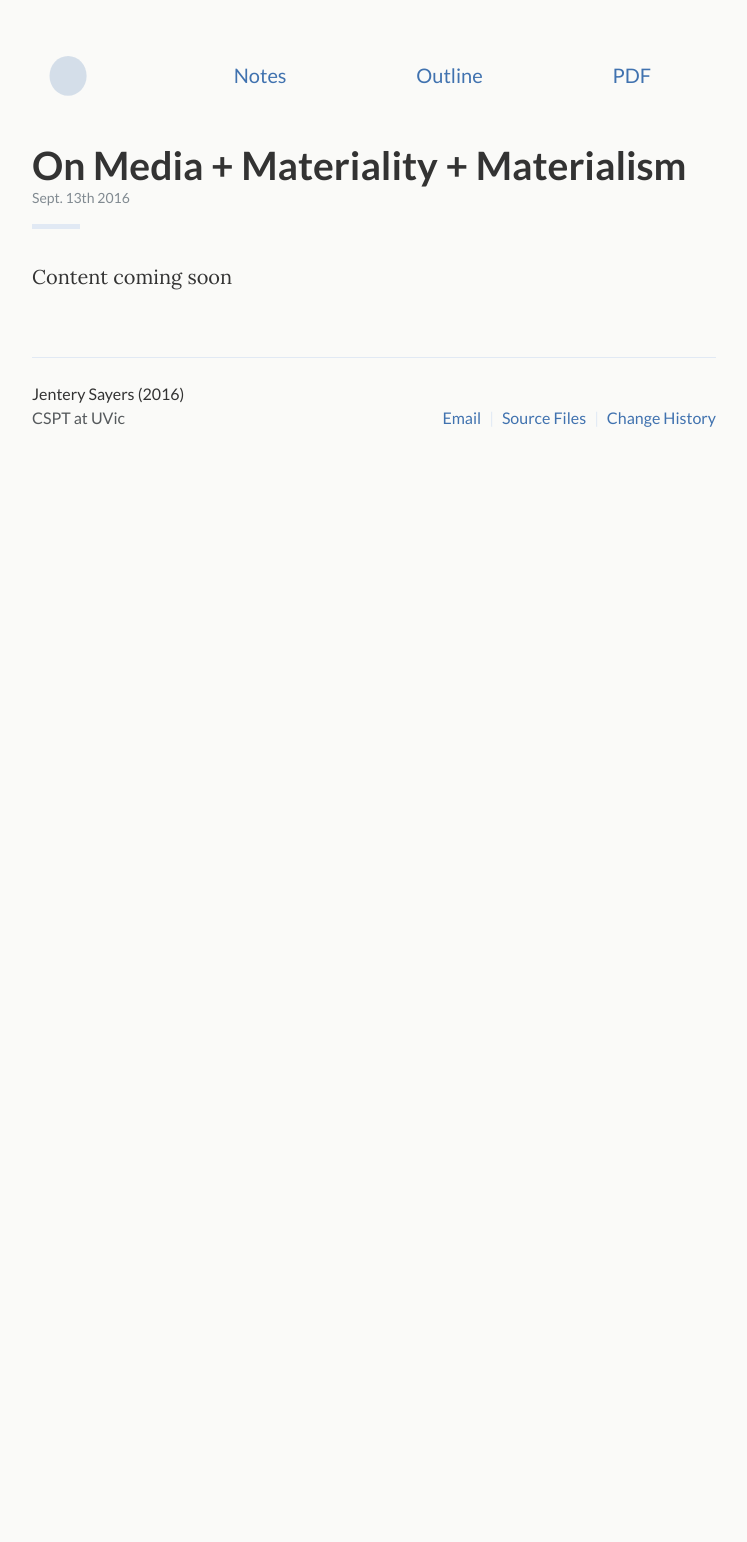
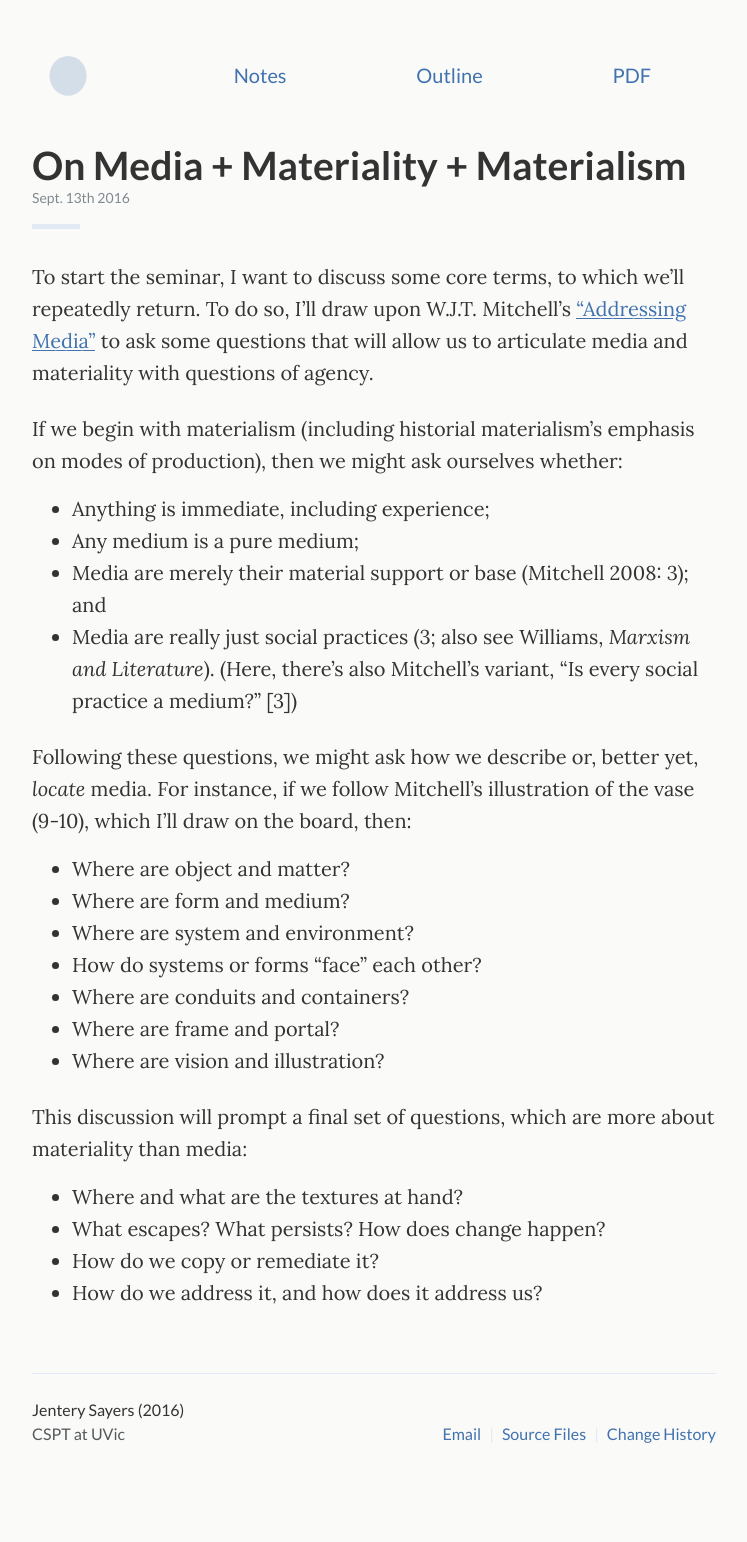
Before and after one commit to jentery/cspt500, a Jekyll site: the page built from _posts/2016-09-13-first.md, in a window 1280 px wide. Shown: the whole page, without its empty margins (266-1013 px from the left). Built offline with Jekyll 4.4.1, drawn with Linux system fonts in a browser that asks for light colours; before the commit the page ends 900 px from its top, so only the background shows below that.

```diff
--- a/_posts/2016-09-13-first.md
+++ b/_posts/2016-09-13-first.md
@@ -3,4 +3,28 @@
 desc: An overview of terms and contexts
 ---
 
-Content coming soon
+To start the seminar, I want to discuss some core terms, to which we'll repeatedly return. To do so, I'll draw upon W.J.T. Mitchell's ["Addressing Media"](http://www.mediatropes.com/index.php/Mediatropes/article/view/1771) to ask some questions that will allow us to articulate media and materiality with questions of agency.
+
+If we begin with materialism (including historial materialism's emphasis on modes of production), then we might ask ourselves whether:
+
+* Anything is immediate, including experience;
+* Any medium is a pure medium;
+* Media are merely their material support or base (Mitchell 2008: 3); and
+* Media are really just social practices (3; also see Williams, *Marxism and Literature*). (Here, there's also Mitchell's variant, "Is every social practice a medium?" [3])
+
+Following these questions, we might ask how we describe or, better yet, *locate* media. For instance, if we follow Mitchell's illustration of the vase (9-10), which I'll draw on the board, then:
+
+* Where are object and matter?
+* Where are form and medium?
+* Where are system and environment?
+* How do systems or forms "face" each other?
+* Where are conduits and containers?
+* Where are frame and portal?
+* Where are vision and illustration?
+
+This discussion will prompt a final set of questions, which are more about materiality than media:
+
+* Where and what are the textures at hand?
+* What escapes? What persists? How does change happen?
+* How do we copy or remediate it?
+* How do we address it, and how does it address us?
```
Also changed, not shown: _posts/2016-09-13-second.md (deleted, +0 -6 lines).
